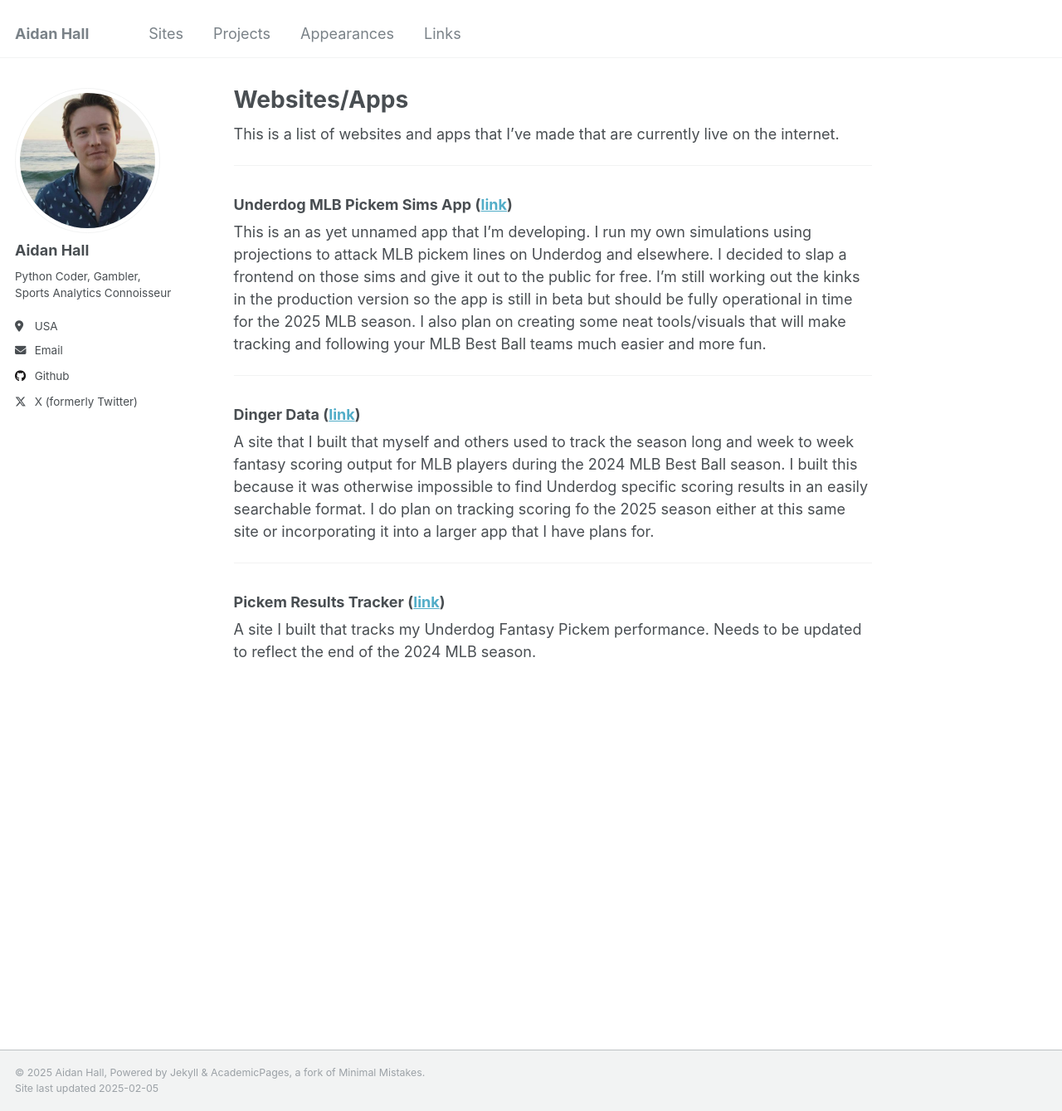
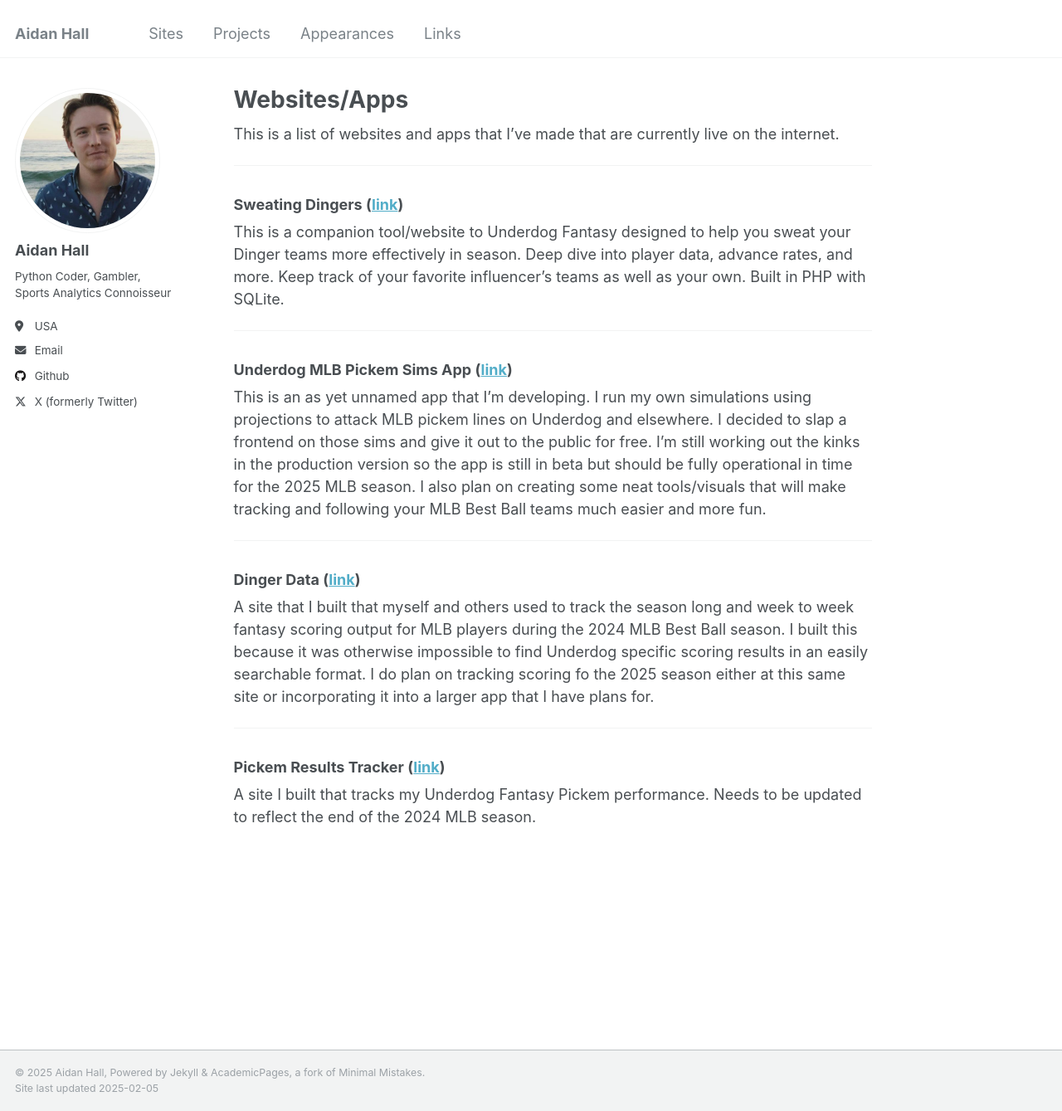
Before and after one commit to aidanhall21/aidanhall21.github.io, a Jekyll site: the page built from _pages/sites.md, in a window 1280 px wide and 1339 px high. Shown: the whole window at 83% size. Built offline with Jekyll 4.4.1, drawn with Linux system fonts in a browser that asks for light colours.

Commit message:
add sweating dingers

```diff
--- a/_pages/sites.md
+++ b/_pages/sites.md
@@ -13,6 +13,11 @@ toc_sticky: false
 
 This is a list of websites and apps that I've made that are currently live on the internet.
 
+*************
+
+### Sweating Dingers ([link](https://sweating-dingers.com/))
+
+This is a companion tool/website to Underdog Fantasy designed to help you sweat your Dinger teams more effectively in season. Deep dive into player data, advance rates, and more. Keep track of your favorite influencer's teams as well as your own. Built in PHP with SQLite.
 
 *************
 
```
